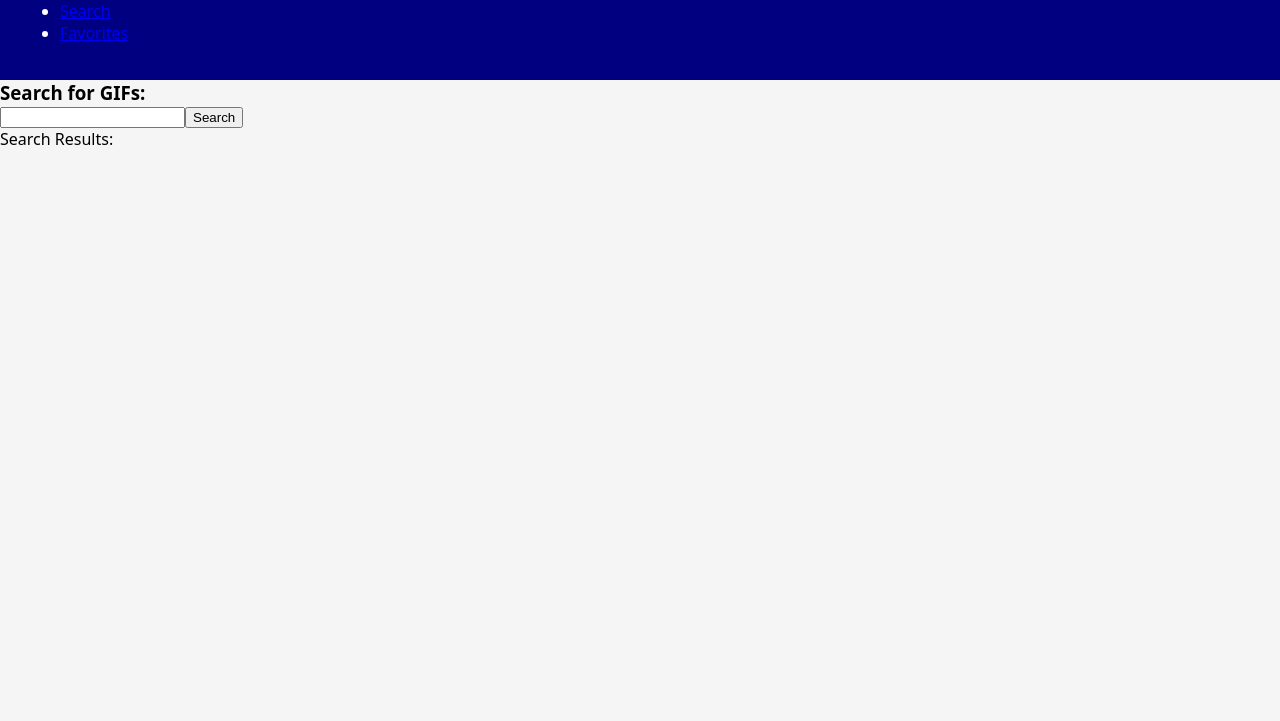
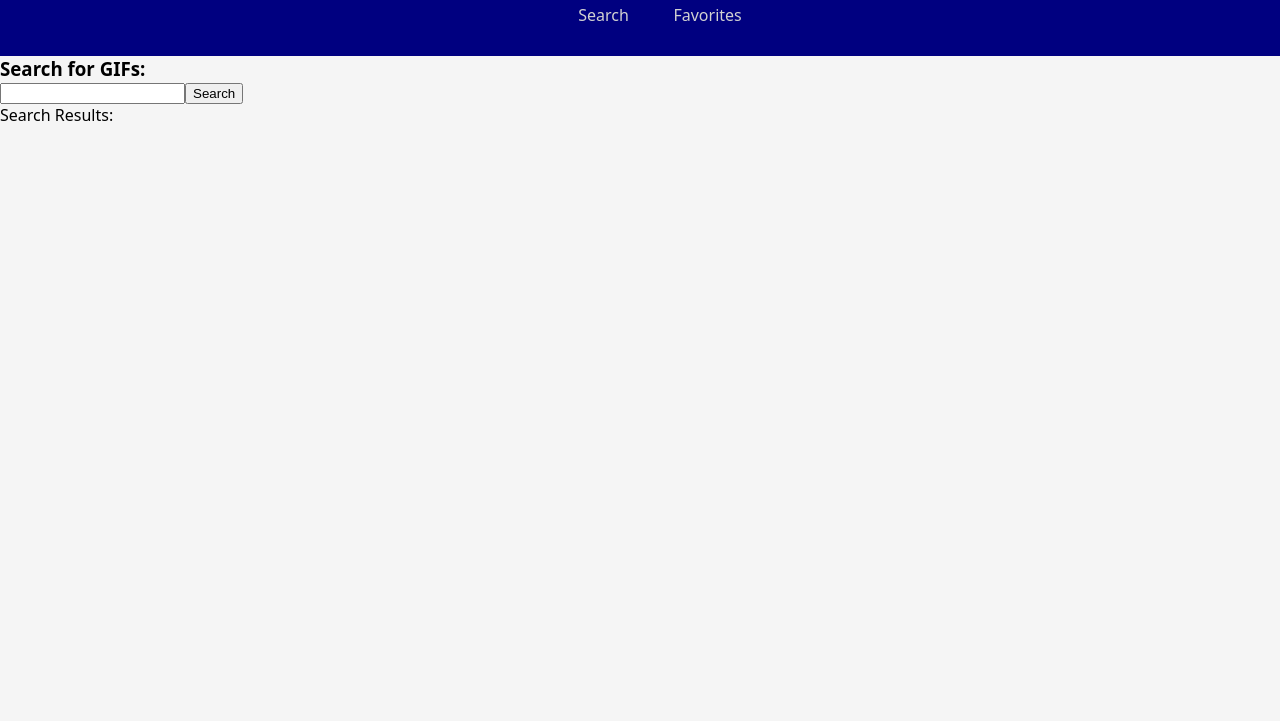
Before and after one commit to WSalinas315/group-giphy-saga-project, a React app: page / in a window 1280 px wide. Shown: the part 79-800 px from the top of the page. Built offline with nearby package versions, Linux system fonts and the light colour scheme.

Commit message:
nav styling

```diff
--- /dev/null
+++ b/src/components/Nav/Nav.css
@@ -0,0 +1,21 @@
+ul {
+  margin: 20px 40% 10px 40%;
+  display: flex;
+  flex-direction: row;
+  justify-content: space-around;
+  list-style: none;
+}
+
+li a {
+  text-decoration: none;
+  color: rgb(209, 209, 209);
+}
+
+li a:hover {
+  color: white;
+  text-decoration: underline;
+}
+
+li a:active {
+  color: gray;
+}
--- a/src/components/Nav/Nav.js
+++ b/src/components/Nav/Nav.js
@@ -1,7 +1,10 @@
 import { Link } from 'react-router-dom';
+
+import './Nav.css'
+
 export default function Nav() {
+
   return (
-
     <nav className="nav">
       <ul>
         <li>
@@ -9,7 +12,6 @@ export default function Nav() {
             Search
           </Link>
         </li>
-
 
         <li>
           <Link to="/favorites" >
--- a/src/components/SearchResultsList/SearchResultsList.css
+++ b/src/components/SearchResultsList/SearchResultsList.css
@@ -1,4 +1,4 @@
-@import url(https://fonts.googleapis.com/css2?family=Material+Symbols+Outlined:opsz,wght,FILL,GRAD@48,400,1,0);
+
 
 .search-results-display {
   margin: 0 10%;
--- a/src/index.css
+++ b/src/index.css
@@ -7,3 +7,5 @@ body, h1, h2, h3, p {
 body {
   background-color: whitesmoke;
 }
+
+@import url(https://fonts.googleapis.com/css2?family=Material+Symbols+Outlined:opsz,wght,FILL,GRAD@48,400,1,0);
```
Lines whose indentation alone changed are shown as unchanged.
